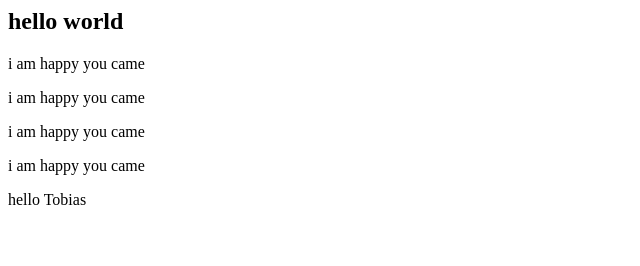
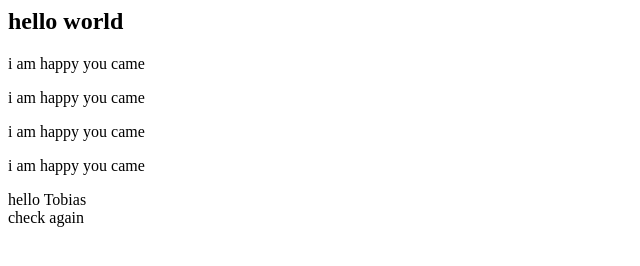
Before and after one commit to Tobias-lab351/demo-repo-2, a plain HTML site: page index.html in a window 1280 px wide. Shown: the full height of the page, 0-640 px from the left. Drawn offline with Linux system fonts and the light colour scheme.

Commit message:
third update

```diff
--- a/index.html
+++ b/index.html
@@ -7,3 +7,7 @@
 <div>
     hello Tobias
 </div>
+
+<div>
+    check again
+</div>
```
Also changed, not shown: 1 other file.
